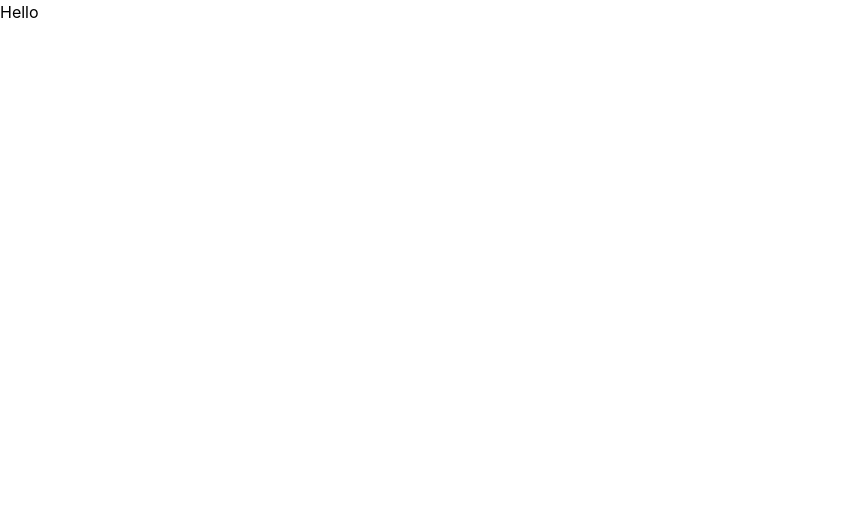
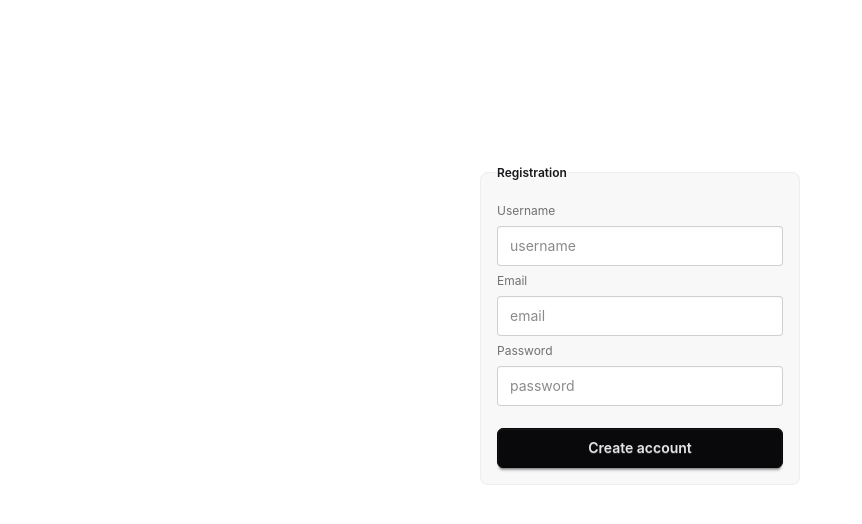
Before and after one commit to dearnasaruddin/peoplePad-frontend, a React (Vite) app: page / in a window 1280 px wide. Shown: the top 524 px of the page, without its empty margins (0-862 px from the left). Built offline with nearby package versions, Linux system fonts and the light colour scheme.

Commit message:
registration page design done

```diff
--- a/src/App.jsx
+++ b/src/App.jsx
@@ -1,8 +1,22 @@
+import { BrowserRouter, Routes, Route } from 'react-router-dom'
+import RegistrationPage from './pages/RegistrationPage'
+import LoginPage from './pages/LoginPage'
+import VerifyEmail from './pages/VerifyEmail'
+import ResetPassPage from './pages/ResetPassPage'
 
 function App() {
 
   return (
-    <div>Hello</div>
+    <BrowserRouter>
+      <Routes>
+        <Route path='/' element={<RegistrationPage/>} />
+        <Route path='/registration' element={<RegistrationPage/>} />
+        <Route path='/login' element={<LoginPage/>} />
+        <Route path={`/verify/:token`} element={<VerifyEmail/>} />
+        <Route path={`/reset/:token`} element={<ResetPassPage/>} />
+        <Route path={`/forgot-password`} element={<ResetPassPage/>} />
+      </Routes>
+    </BrowserRouter>
   )
 }
 
--- /dev/null
+++ b/src/api.js
@@ -0,0 +1,30 @@
+import axios from 'axios'
+import {jwtDecode} from 'jwt-decode'
+
+
+const api = axios.create({
+    baseURL: import.meta.env.VITE_SERVER_URL,
+    withCredentials: true
+})
+
+let accessToken = null
+export const setToken = token => accessToken = token
+
+api.interceptors.request.use(async (config) => {
+
+    if (accessToken) {
+        const decoded = jwtDecode(accessToken)
+
+        // ======== req for new accessToken if existing token expired ========
+        if (decoded.exp * 1000 < Date.now()) {
+            const rest = await api.post('/refresh')
+            accessToken = rest.data.accessToken
+        }
+
+        config.headers.Authorization = `Bearer ${accessToken}`
+
+    }
+    return config
+})
+
+export default api
--- a/src/index.css
+++ b/src/index.css
@@ -1 +1,2 @@
 @import "tailwindcss";
+@plugin "daisyui";
--- /dev/null
+++ b/src/pages/ForgotPassPage.jsx
@@ -0,0 +1,8 @@
+
+const ForgotPassPage = () => {
+  return (
+    <div>ForgotPassPage</div>
+  )
+}
+
+export default ForgotPassPage
--- /dev/null
+++ b/src/pages/LoginPage.jsx
@@ -0,0 +1,8 @@
+
+const LoginPage = () => {
+  return (
+    <div>LoginPage</div>
+  )
+}
+
+export default LoginPage
--- /dev/null
+++ b/src/pages/RegistrationPage.jsx
@@ -0,0 +1,48 @@
+import { useState } from "react";
+import { GoEye, GoEyeClosed } from "react-icons/go";
+
+const RegistrationPage = () => {
+
+    const [formData, setFormData] = useState({
+        username: '',
+        email: '',
+        password: '',
+    })
+    const [showPassword, setShowPassword] = useState(false);
+
+    const handleSubmit = async () => {
+        setFormData({
+            username: '',
+            email: '',
+            password: '',
+        })
+    }
+
+    return (
+        <div className="flex flex-col justify-center items-center h-[80dvh]">
+            <fieldset className="fieldset bg-base-200 border-base-300 rounded-box w-xs border p-4">
+                <legend className="fieldset-legend">Registration</legend>
+
+                <label className="label">Username</label>
+                <input type="text" onChange={(e) => setFormData({ ...formData, username: e.target.value })} value={formData.username} className="input focus:border-none focus:outline-1 focus:outline-gray-400" placeholder="username" />
+
+                <label className="label">Email</label>
+                <input type="email" onChange={(e) => setFormData({ ...formData, email: e.target.value })} value={formData.email} className="input focus:border-none focus:outline-1 focus:outline-gray-400" placeholder="email" />
+
+                <label className="label">Password</label>
+                <div className="relative">
+                    <input type={showPassword ? 'text' : 'password'} onChange={(e) => setFormData({ ...formData, password: e.target.value })} value={formData.password} className="input focus:border-none focus:outline-1 focus:outline-gray-400" placeholder="password" />
+                    {formData.password &&
+                        (showPassword ?
+                            <span onClick={() => setShowPassword(false)} className="absolute top-1/2 -translate-y-1/2 text-lg text-gray-300 right-3 cursor-pointer"><GoEye /></span>
+                            :
+                            <span onClick={() => setShowPassword(true)} className="absolute top-1/2 -translate-y-1/2 text-lg text-gray-300 right-3 cursor-pointer"><GoEyeClosed /></span>)
+                    }
+                </div>
+
+                <button onClick={handleSubmit} className="btn btn-neutral mt-4 rounded-md">Create account</button>
+            </fieldset>
+        </div>
+    )
+}
+export default RegistrationPage
--- /dev/null
+++ b/src/pages/ResetPassPage.jsx
@@ -0,0 +1,8 @@
+
+const ResetPassPage = () => {
+  return (
+    <div>ResetPassPage</div>
+  )
+}
+
+export default ResetPassPage
--- /dev/null
+++ b/src/pages/VerifyEmail.jsx
@@ -0,0 +1,8 @@
+
+const VerifyEmail = () => {
+  return (
+    <div>VerifyEmail</div>
+  )
+}
+
+export default VerifyEmail
```
Also changed, not shown: package.json (+6 -1 lines), 2 other files (tests, documents, lock files or other folders).
